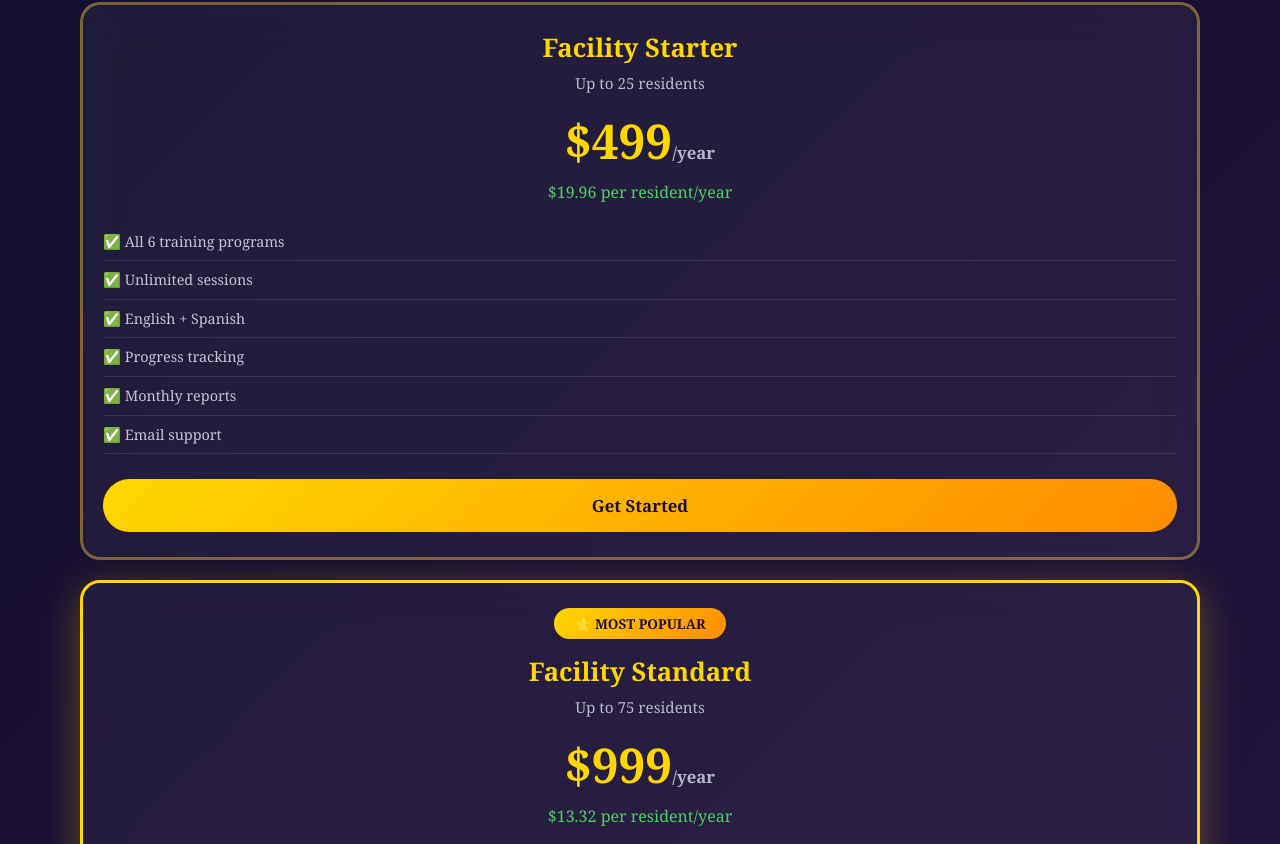
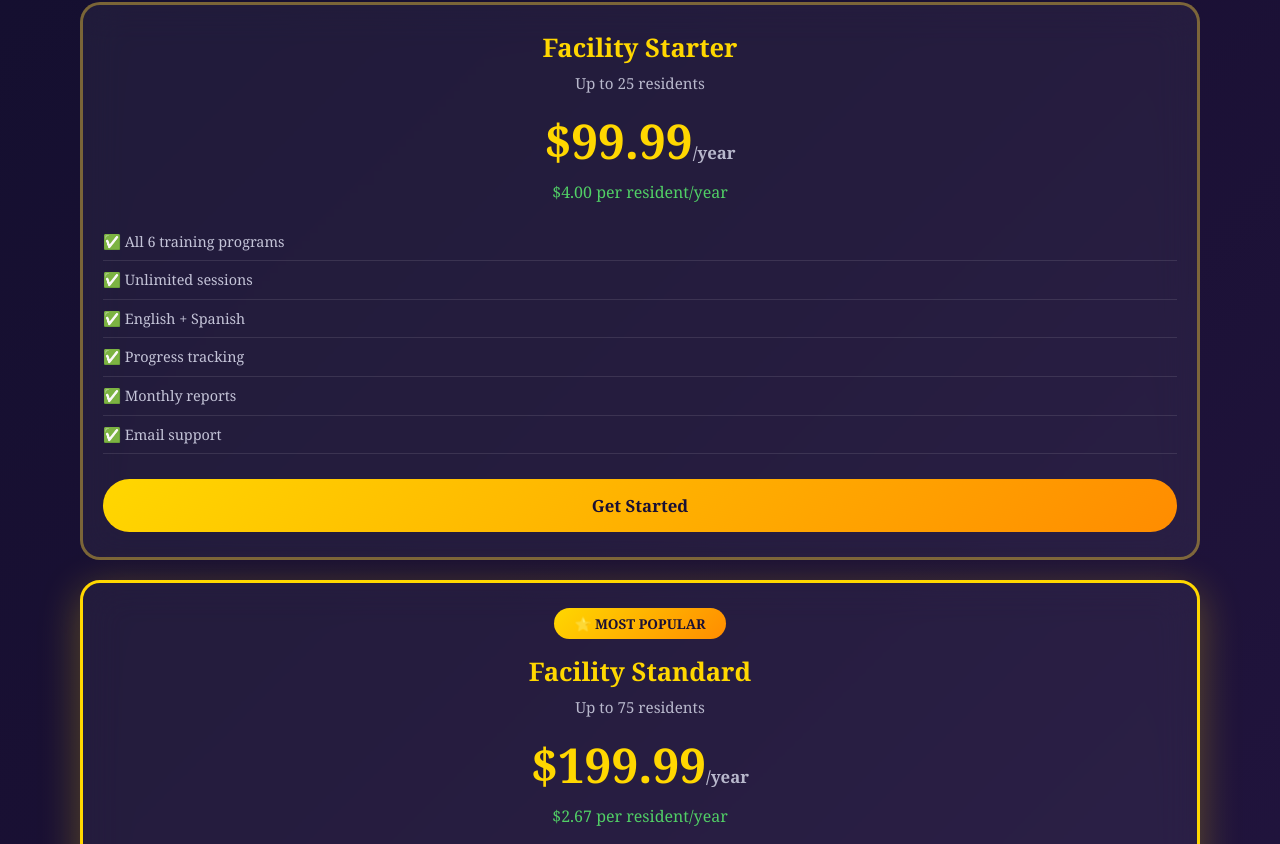
Before and after one commit to hooporiapr-oss/akashic-works, a plain HTML site: page healthcare-facilities.html in a window 1280 px wide. Shown: the part 2309-3153 px from the top of the page. Drawn offline with Linux system fonts and the light colour scheme.

Commit message:
Update healthcare-facilities.html

```diff
--- a/healthcare-facilities.html
+++ b/healthcare-facilities.html
@@ -659,8 +659,8 @@
             <div class="pricing-card">
                 <h3 data-en="Facility Starter" data-es="Centro Básico"></h3>
                 <p class="residents" data-en="Up to 25 residents" data-es="Hasta 25 residentes"></p>
-                <div class="price">$499<span data-en="/year" data-es="/año"></span></div>
-                <p class="per-resident" data-en="$19.96 per resident/year" data-es="$19.96 por residente/año"></p>
+                <div class="price">$99.99<span data-en="/year" data-es="/año"></span></div>
+                <p class="per-resident" data-en="$4.00 per resident/year" data-es="$4.0 por residente/año"></p>
                 <ul>
                     <li data-en="✅ All 6 training programs" data-es="✅ Los 6 programas"></li>
                     <li data-en="✅ Unlimited sessions" data-es="✅ Sesiones ilimitadas"></li>
@@ -677,8 +677,8 @@
                 <div class="badge" data-en="⭐ MOST POPULAR" data-es="⭐ MÁS POPULAR"></div>
                 <h3 data-en="Facility Standard" data-es="Centro Estándar"></h3>
                 <p class="residents" data-en="Up to 75 residents" data-es="Hasta 75 residentes"></p>
-                <div class="price">$999<span data-en="/year" data-es="/año"></span></div>
-                <p class="per-resident" data-en="$13.32 per resident/year" data-es="$13.32 por residente/año"></p>
+                <div class="price">$199.99<span data-en="/year" data-es="/año"></span></div>
+                <p class="per-resident" data-en="$2.67 per resident/year" data-es="$2.67 por residente/año"></p>
                 <ul>
                     <li data-en="✅ Everything in Starter" data-es="✅ Todo en Básico"></li>
                     <li data-en="✅ Admin dashboard" data-es="✅ Panel de administración"></li>
@@ -694,8 +694,8 @@
             <div class="pricing-card">
                 <h3 data-en="Facility Premium" data-es="Centro Premium"></h3>
                 <p class="residents" data-en="Up to 200 residents" data-es="Hasta 200 residentes"></p>
-                <div class="price">$1,999<span data-en="/year" data-es="/año"></span></div>
-                <p class="per-resident" data-en="$9.99 per resident/year" data-es="$9.99 por residente/año"></p>
+                <div class="price">$399.99<span data-en="/year" data-es="/año"></span></div>
+                <p class="per-resident" data-en="$2.00 per resident/year" data-es="$2.00 por residente/año"></p>
                 <ul>
                     <li data-en="✅ Everything in Standard" data-es="✅ Todo en Estándar"></li>
                     <li data-en="✅ Unlimited staff accounts" data-es="✅ Cuentas de personal ilimitadas"></li>
```
